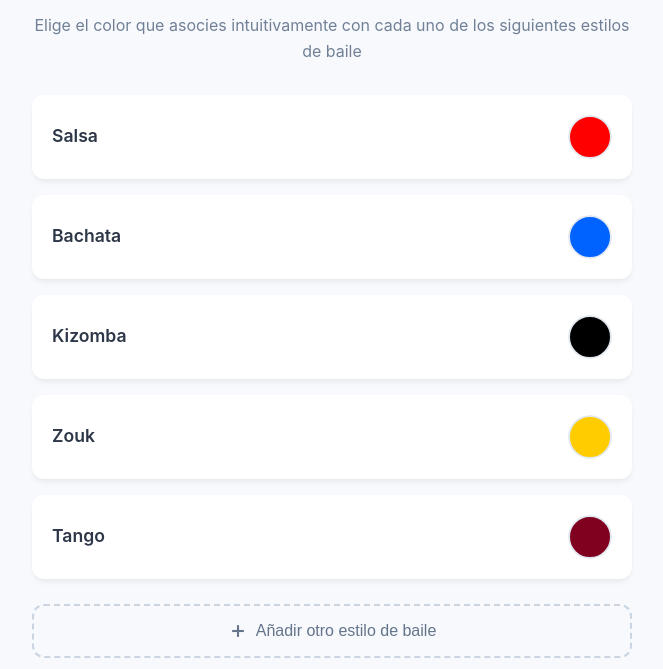
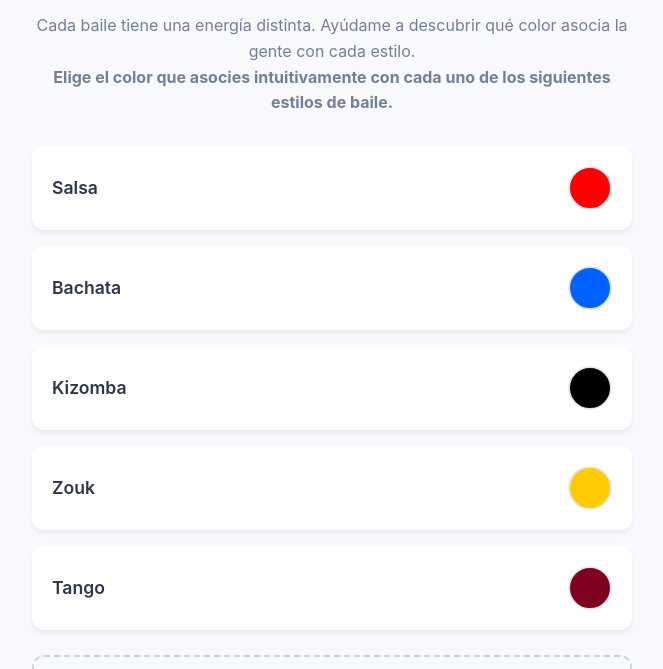
Before and after one commit to PLanaViApp/encuesta-baile-colores, a plain HTML site: page index.html in a window 1280 px wide. Shown: the part 128-797 px from the top of the page, without its empty margins (308-971 px from the left). Drawn offline with Linux system fonts and the light colour scheme; no server answers.

Commit message:
Enhance subtitle with additional context and emphasis

```diff
--- a/index.html
+++ b/index.html
@@ -218,7 +218,11 @@
 
 <div class="container">
     <h1>Asociaciones de Colores en el Baile</h1>
-    <p class="subtitle">Elige el color que asocies intuitivamente con cada uno de los siguientes estilos de baile</p>
+    <p class="subtitle">
+        Cada baile tiene una energía distinta. Ayúdame a descubrir qué color asocia la gente con cada estilo.
+        <br>
+        <strong>Elige el color que asocies intuitivamente con cada uno de los siguientes estilos de baile.</strong>
+    </p>
 
     <div id="base-dances"></div>
 
```
